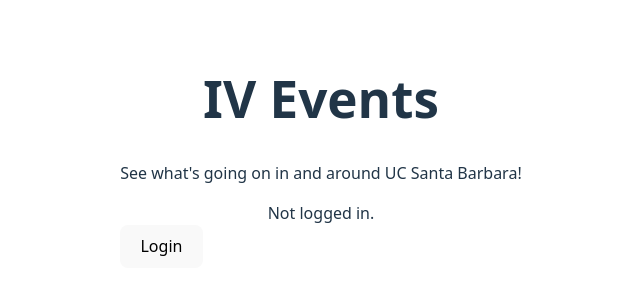
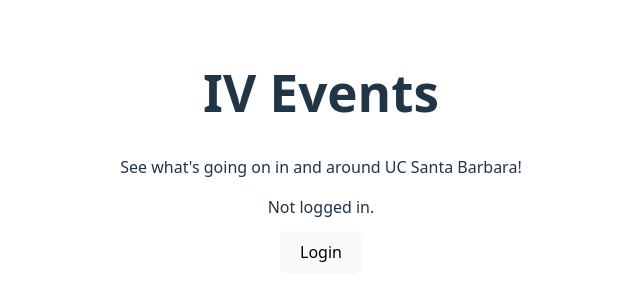
Before and after one commit to AbhiramA02/IVEvents, a React app in the folder frontend/: page / in a window 1280 px wide. Shown: the part 248-548 px from the top of the page, without its empty margins (319-959 px from the left). Built offline with nearby package versions, Linux system fonts and the light colour scheme; no server answers; the HTML template or start-up script is replaced by a standard one.

Commit message:
centered login button on page

```diff
--- a/frontend/src/App.jsx
+++ b/frontend/src/App.jsx
@@ -10,7 +10,7 @@
   };
 
   return (
-    <div style = {{display: "flex", gap: 12}}>
+    <div style = {{display: "flex", justifyContent: "center", marginTop: 12}}>
       <button onClick={startGoogle}>Login</button>
     </div>
   );
```
